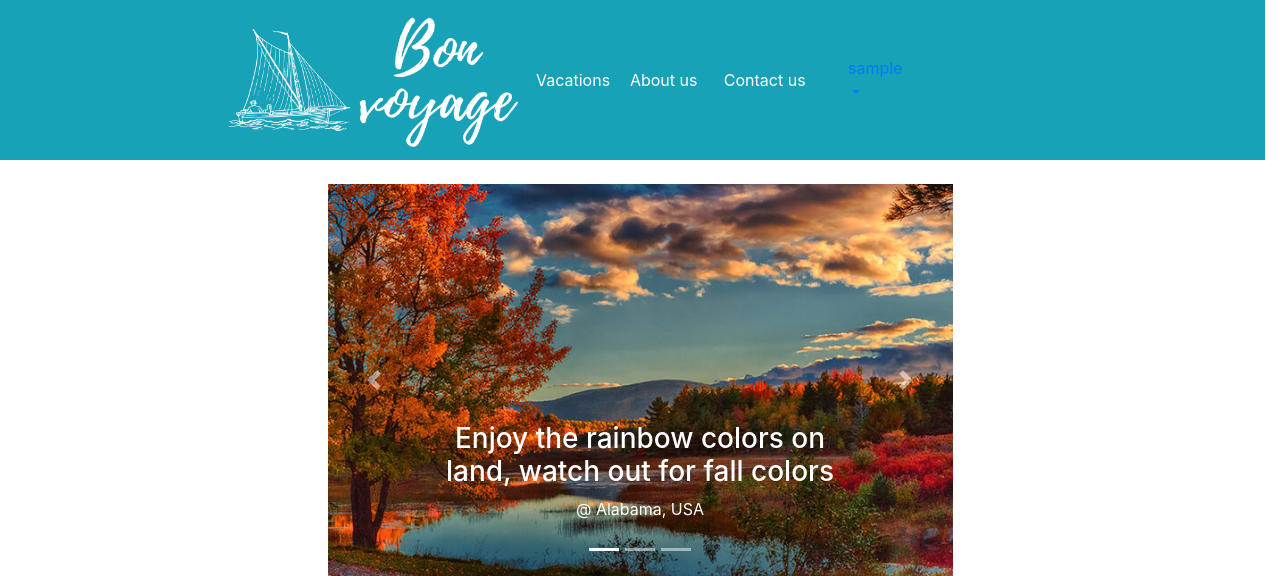
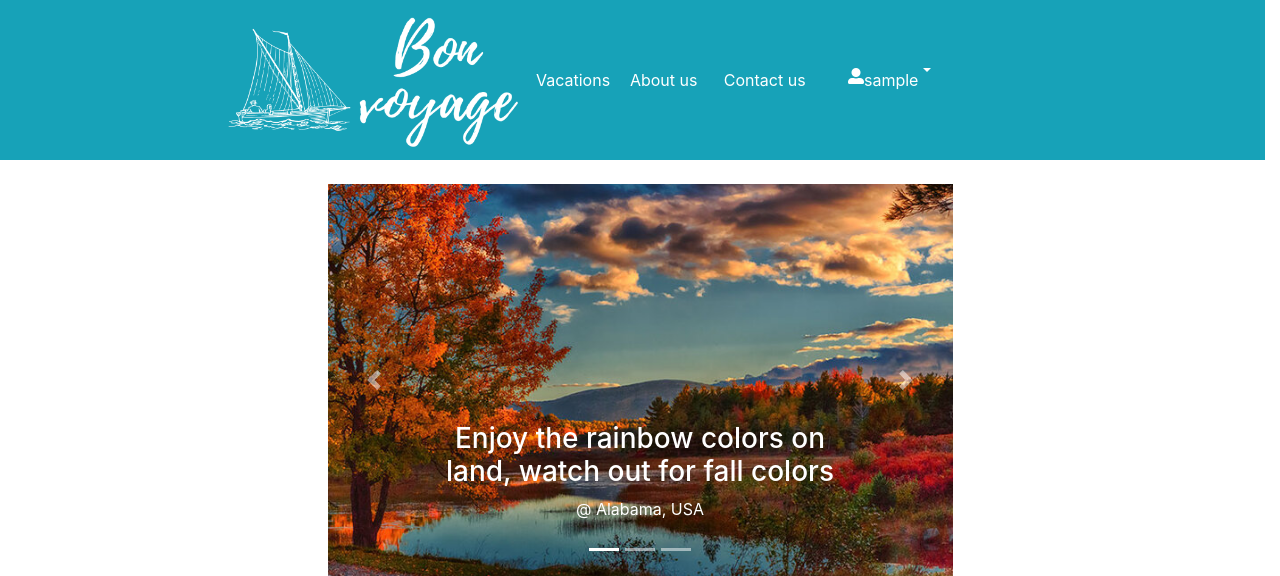
Before and after one commit to Shravya9506/Assignment3_BonVoyage, a Django app: page / in a window 1280 px wide. Shown: the top 576 px of the page. Run offline with Django 3.2, Linux system fonts and the light colour scheme; the visitor is signed in with stand-in values (Sample User, id 1); data that the repository does not hold is empty; some libraries are stand-ins or nearby versions.

Commit message:
Updated base html and removed the preferred vacations attribute from customers model
Updated base html and removed the preferred vacations attribute from customers model

```diff
--- a/bonvoyage/templates/base.html
+++ b/bonvoyage/templates/base.html
@@ -6,6 +6,7 @@
     <meta name="viewport" content="width=device-width, initial-scale=1, shrink-to-fit=no">
     {% load staticfiles %}
     <!-- Bootstrap CSS -->
+    <link rel="stylesheet" href="https://use.fontawesome.com/releases/v5.7.0/css/all.css" integrity="sha384-lZN37f5QGtY3VHgisS14W3ExzMWZxybE1SJSEsQp9S+oqd12jhcu+A56Ebc1zFSJ" crossorigin="anonymous">
     <link rel="stylesheet" href="https://stackpath.bootstrapcdn.com/bootstrap/4.1.3/css/bootstrap.min.css" integrity="sha384-MCw98/SFnGE8fJT3GXwEOngsV7Zt27NXFoaoApmYm81iuXoPkFOJwJ8ERdknLPMO" crossorigin="anonymous">
     <link href="{% static "css/bvstyles.css" %}" rel="stylesheet">
 </head>
@@ -29,8 +30,8 @@
                 {% if user.is_authenticated %}
                     <li class="dropdown">
 
-                        <a href="#" class="dropdown-toggle " data-toggle="dropdown" role="button" aria-expanded="false">
-                            <i class="glyphicon glyphicon-user"></i>
+                        <a href="#" class="dropdown-toggle text-white d-flex flex-row" data-toggle="dropdown" role="button" aria-expanded="false">
+                            <i class="fas fa-user-alt"></i>
                             <span>{{ user.username }}</span>
                             <span class="caret"></span>
                         </a>
--- a/users/models.py
+++ b/users/models.py
@@ -21,14 +21,6 @@ class Customer(models.Model):
     marital_status = models.CharField(max_length=2,
                                       choices=marital_status_choices,
                                       default=BLANK)
-    vacation_preference_choices = (
-        ('Beach','Beach'),
-        ('Nature', 'Nature'),
-        ('Adventure', 'Adventure'),
-        ('Inspiring', 'Inspiring'),
-    )
-    preferred_type_of_vacations = models.CharField(max_length=9, choices=vacation_preference_choices)
-
     def __str__(self):
         return self.user.username
 
```
